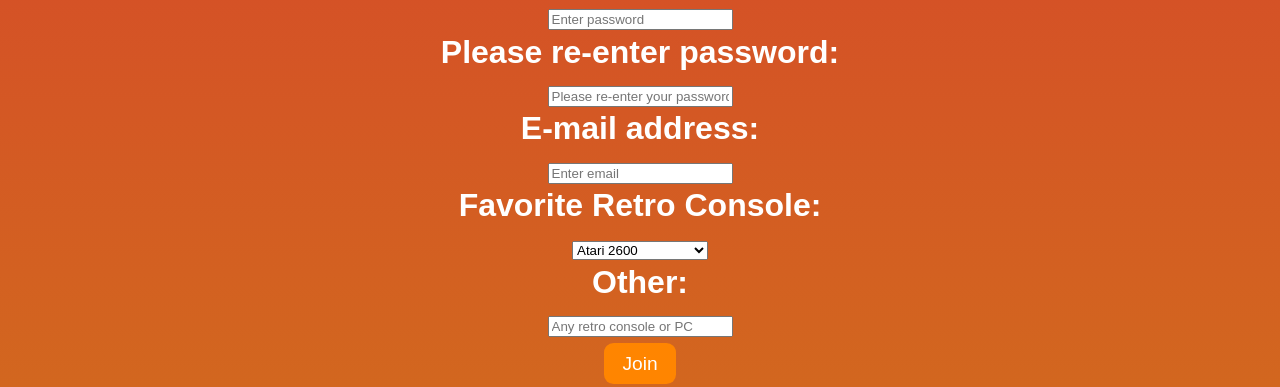
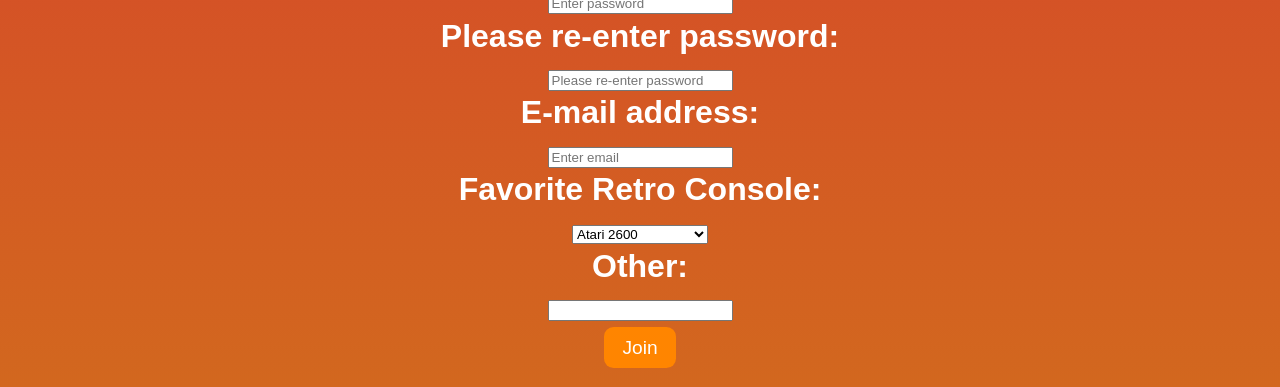
Before and after one commit to drubio687/Project-1, a plain HTML site: page index.html in a window 1280 px wide. Shown: the part 1177-1564 px from the top of the page. Drawn offline with Linux system fonts and the light colour scheme.

Commit message:
finalized index.html

```diff
--- a/index.html
+++ b/index.html
@@ -5,11 +5,10 @@
   <meta charset="utf-8" />
   <meta name="viewport" content="width=device-width,initial-scale=1.0,shrink-to-fit=no" />
   <link rel="stylesheet" media="screen" href="screen.css"/>
-  <script  src="home.js" type="text/javascript"></script>
+  <script src="home.js" type="text/javascript"></script>
 </head>
 <body>
-  background-color: #D2691E;
-  <main>
+  <style>background-color: #D2691E;</style>
     <h1>Retro Gaming News and Weekly Highlights</h1>
     <img src="icon.png" alt="icon" class = "center">
     <p>
@@ -33,7 +32,7 @@
     <label for ="password">Choose a password:</label>
     <input type="password" id="password" name="password" placeholder="Enter password" required />
     <label for ="confm">Please re-enter password:</label>
-    <input type="password" id="confm" name="confm" placeholder="Please re-enter your password" required />
+    <input type="password" id="confm" name="confm" placeholder="Please re-enter password" required />
     <label for ="email">E-mail address:</label>
     <input type="email" id="email" name="email" placeholder="Enter email" required />
   <label for ="console">Favorite Retro Console:</label>
@@ -50,7 +49,7 @@
       <option value="other">Other (input below)</option>
     </select>
   <label for ="console">Other:</label>
-    <input type="console" id="console" name="Console" placeholder="Any retro console or PC" />
+    <input id="console" name="Console"/>
     <input type="submit" value ="Join" class="button"/>
   </form>
 </body>
```
